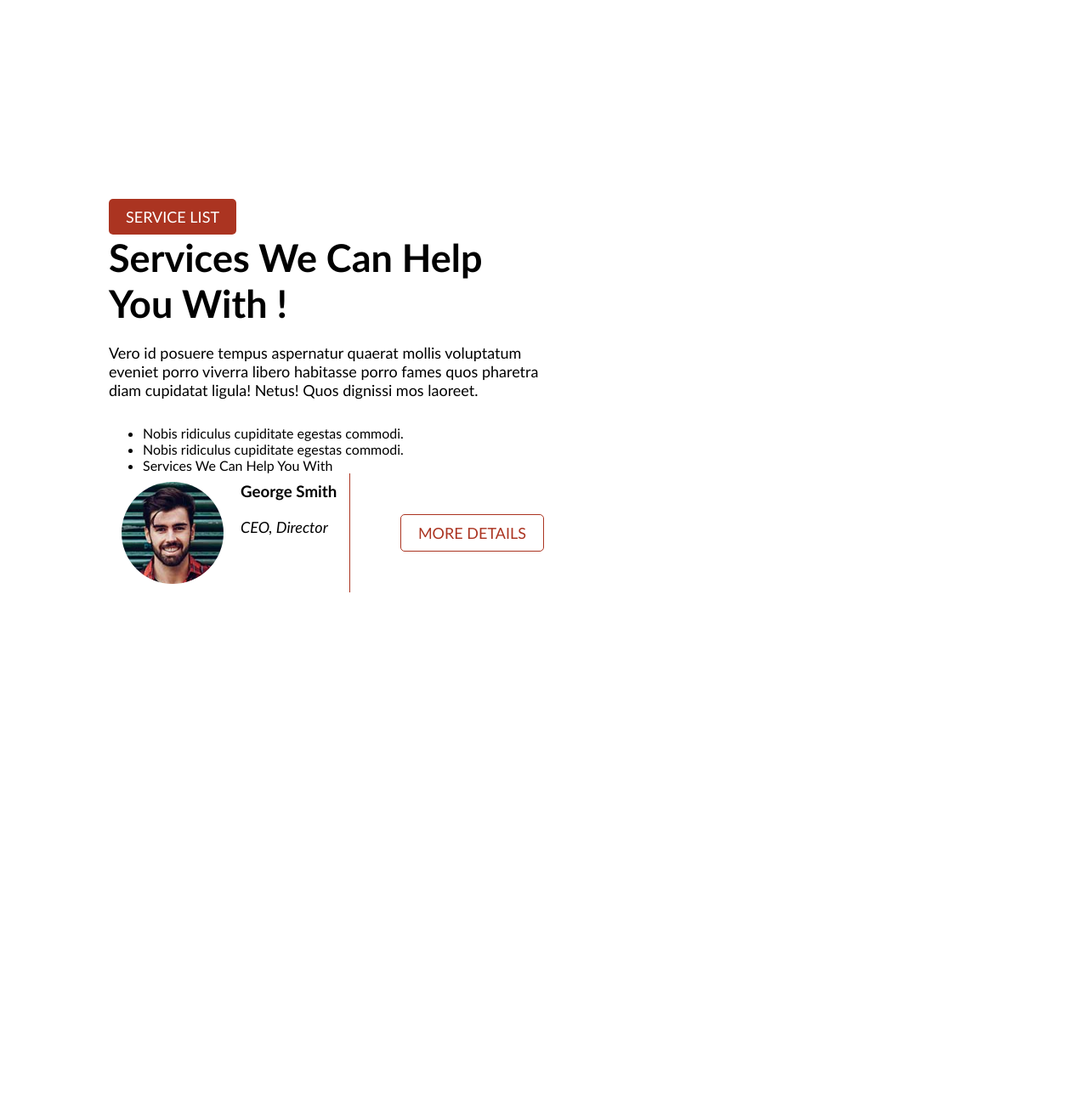
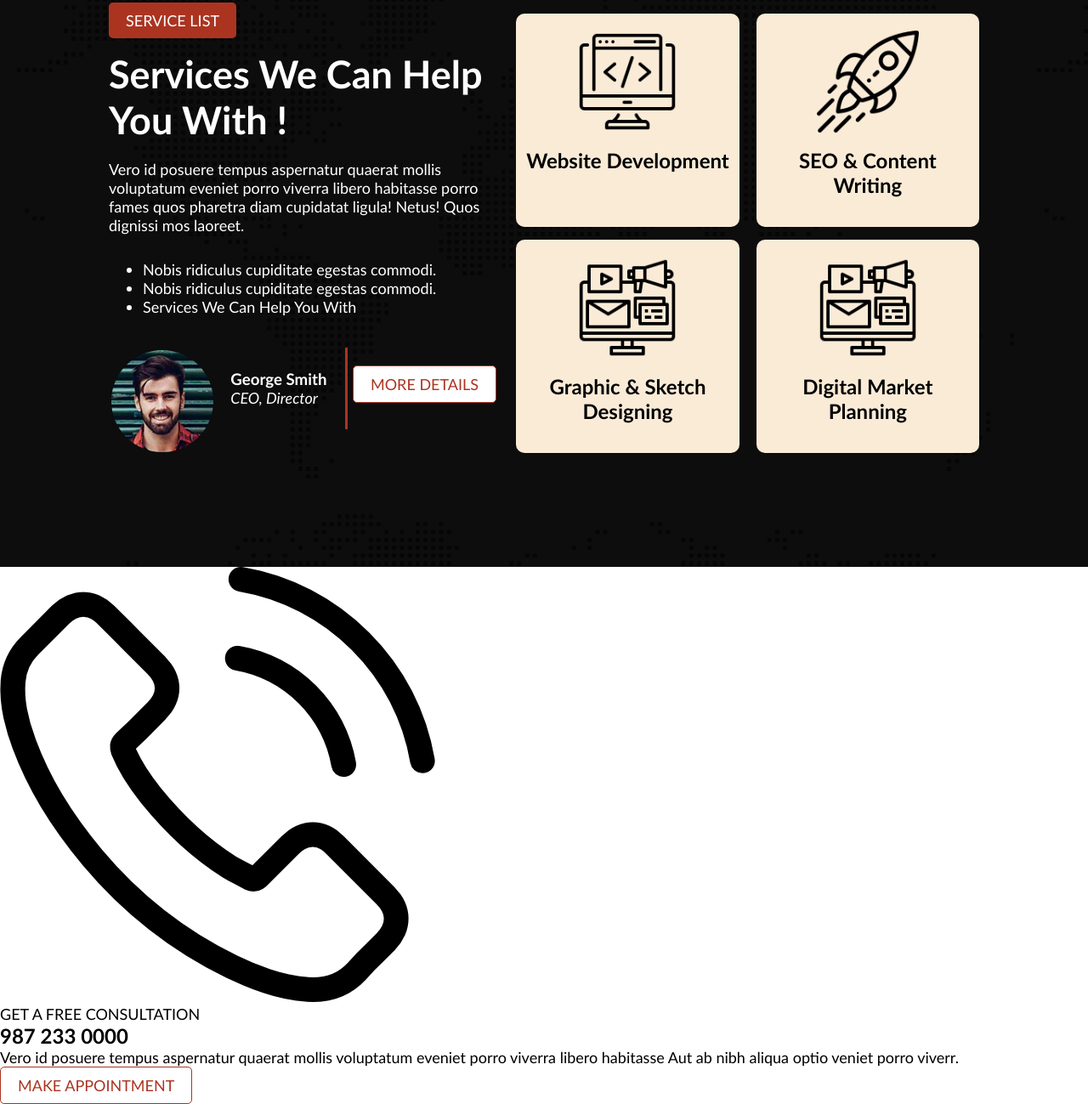
Before and after one commit to mahamudulhasan-me/Digital-Agency, a plain HTML site: page index.html in a window 1280 px wide. Shown: the part 933-2232 px from the top of the page at 85% size. Before the commit the page ends 1918 px from the top, so only its background shows below. Drawn offline with Linux system fonts and the light colour scheme.

Commit message:
add service

```diff
--- a/css/style.css
+++ b/css/style.css
@@ -1,6 +1,7 @@
 /* Universal Style CSS */
 * {
   margin: 0;
+  box-sizing: border-box;
   font-family: "Gill Sans", "Gill Sans MT", Calibri, "Trebuchet MS", sans-serif;
 }
 
@@ -8,6 +9,11 @@
 .primary-clr {
   color: #ab3421;
 }
+h1,
+h2 {
+  font-weight: 700;
+}
+
 p {
   font-size: 18px;
 }
@@ -29,10 +35,6 @@ p {
   background-color: #ffffff;
   color: #ab3421;
 }
-main {
-  width: 80%;
-  margin: 0 auto;
-}
 /* Header Style Start  */
 
 /* nav style css */
@@ -42,6 +44,10 @@ nav {
   align-items: center;
   background-color: #000000;
   padding: 15px 0;
+  position: fixed;
+  top: 0;
+  left: 0;
+  right: 0;
 }
 .menu ul {
   display: flex;
@@ -54,6 +60,22 @@ nav {
   font-size: 20px;
   font-weight: 500;
   padding: 8px;
+  position: relative;
+}
+.menu ul li a::after {
+  content: "";
+  position: absolute;
+  width: 0%;
+  height: 3px;
+  margin: 0 auto;
+  bottom: 0;
+  left: 0;
+  right: 0;
+  background-color: #ab3421;
+}
+.menu ul li a:hover:after {
+  width: 80%;
+  transition: 0.4s;
 }
 
 /* Banner Section Style CSS */
@@ -82,32 +104,73 @@ nav {
 .service-section {
   width: 100%;
   height: 100vh;
-  padding: 120px 0;
+  background: url(../images/footer-bg.png), hsla(0, 0%, 0%, 0.95);
+  padding: 120px 10%;
   display: flex;
   justify-content: space-between;
   align-items: center;
+  color: #ffffff;
+  background-blend-mode: overlay;
+  gap: 20px;
 }
 .service-info {
   width: 50%;
 }
 .service-info h1 {
   font-size: 45px;
+  margin-top: 15px;
 }
-.service-info p {
+.service-info > p {
   margin: 20px 0 30px;
 }
 .service-author {
   display: flex;
-  justify-content: space-between;
+  justify-content: space-around;
   align-items: center;
 }
 .author-info {
-  padding: 10px 15px;
+  padding: 10px 24px 0 0;
   display: flex;
-  border-right: 1px solid #ab3421;
+  align-items: center;
+  justify-content: center;
+  position: relative;
+}
+.author-info::after {
+  content: "";
+  position: absolute;
+  right: 0;
+  height: 60%;
+  width: 3px;
+  background-color: #ab3421;
 }
 .author-info img {
   border-radius: 50%;
   height: 120px;
-  margin-right: 20px;
+  margin: 30px 20px 0px 0px;
 }
+.service-info ul li {
+  font-size: 18px;
+}
+.service-container-main {
+  display: flex;
+  color: #000000;
+  gap: 20px;
+  justify-content: space-around;
+}
+.duel-service-container {
+  width: 50%;
+}
+.service-item {
+  background-color: #faebd7;
+  text-align: center;
+  width: 100%;
+  height: 50%;
+  margin-bottom: 15px;
+  padding: 20px 10px;
+  border-radius: 10px;
+}
+.service-item img {
+  width: 120px;
+  height: 120px;
+  margin-bottom: 15px;
+}
--- a/index.html
+++ b/index.html
@@ -72,7 +72,46 @@
             <button class="primary-btn2">More Details</button>
           </div>
         </div>
-        <div class="service-container"></div>
+        <div class="service-container-main">
+          <div class="duel-service-container">
+            <div class="service-item">
+              <img src="./images/icons/coding.png" alt="" />
+              <h2>Website Development</h2>
+            </div>
+            <div class="service-item">
+              <img src="./images/icons/digital-marketing.png" alt="" />
+              <h2>Graphic & Sketch Designing</h2>
+            </div>
+          </div>
+          <div class="duel-service-container">
+            <div class="service-item">
+              <img src="./images/icons/startup.png" alt="" />
+              <h2>SEO & Content Writing</h2>
+            </div>
+            <div class="service-item">
+              <img src="./images/icons/digital-marketing.png" alt="" />
+              <h2>Digital Market Planning</h2>
+            </div>
+          </div>
+        </div>
+      </section>
+      <!-- start appointment-card -->
+      <section class="appointment-card">
+        <div class="mob-number">
+          <img src="./images/icons/phone-call.png" alt="" />
+          <div>
+            <p>GET A FREE CONSULTATION</p>
+            <h2>987 233 0000</h2>
+          </div>
+        </div>
+        <div class="appoint-info">
+          <p>
+            Vero id posuere tempus aspernatur quaerat mollis voluptatum eveniet
+            porro viverra libero habitasse Aut ab nibh aliqua optio veniet porro
+            viverr.
+          </p>
+          <button class="primary-btn2">Make Appointment</button>
+        </div>
       </section>
     </main>
   </body>
```
